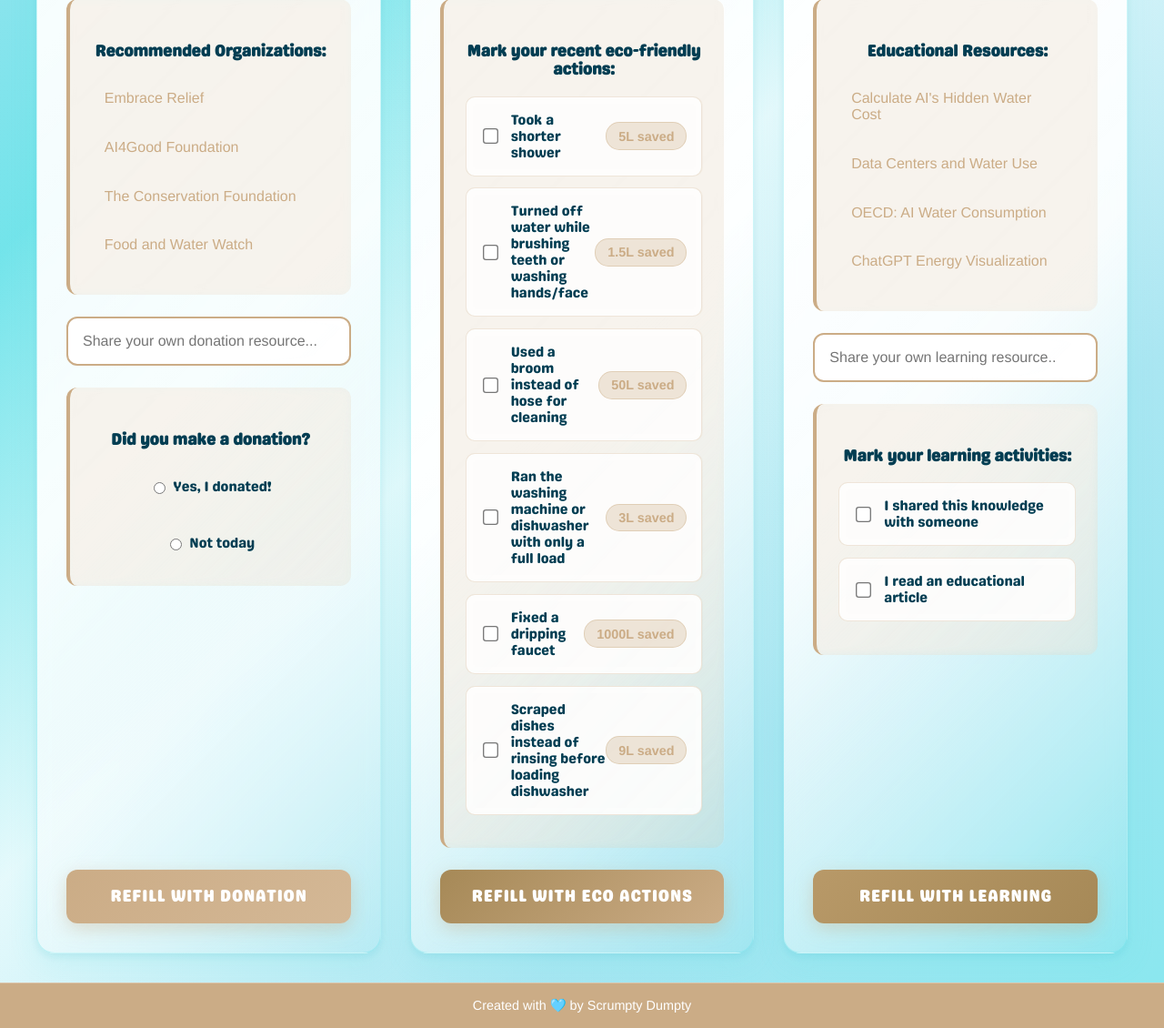
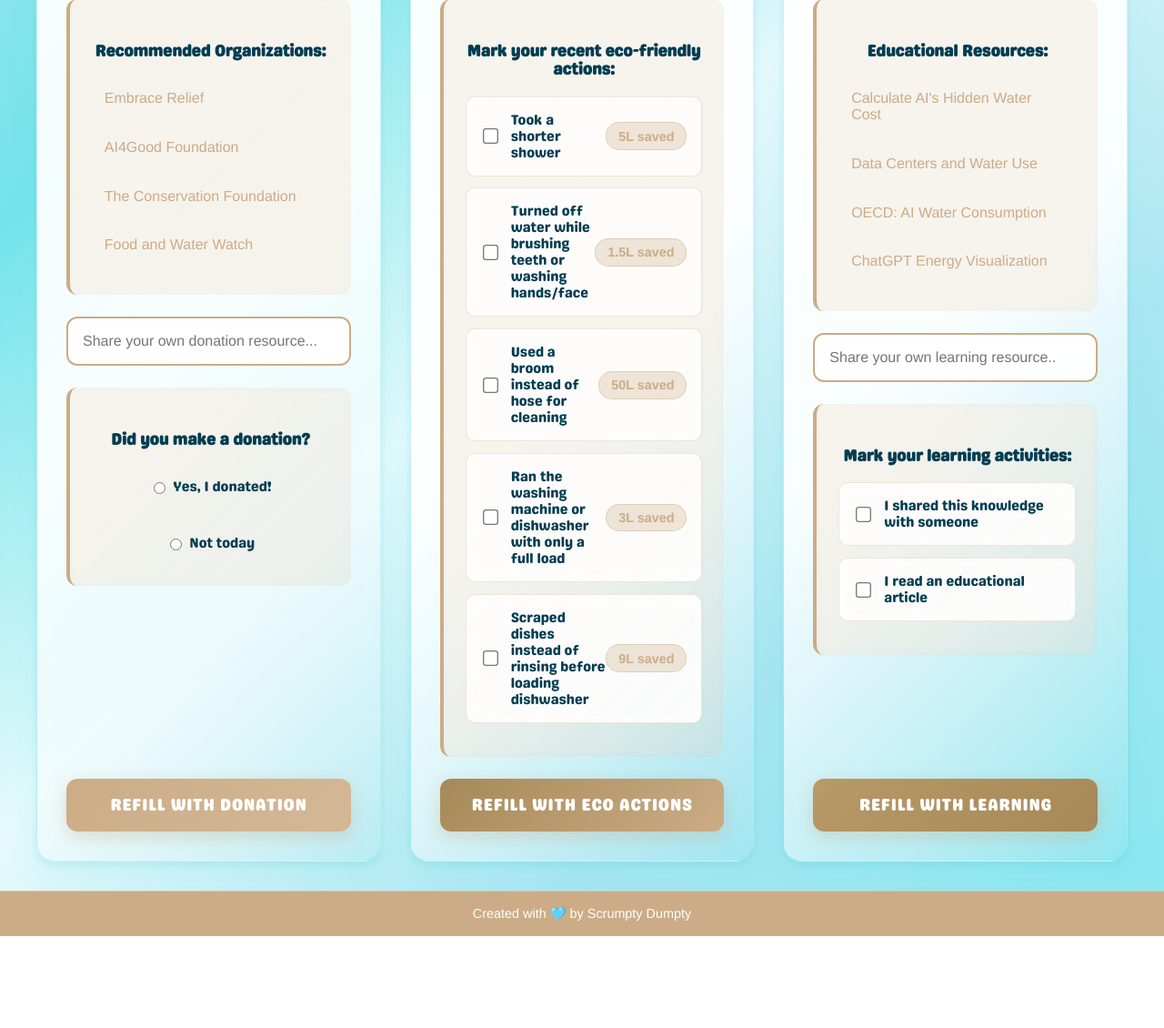
Before and after one commit to bcsanadi/drAIn, a Flask app: page /refill in a window 1280 px wide; the page is wider, and only the part inside the window is pictured. Shown: the part 489-1619 px from the top of that part at 91% size. After the commit the page ends 1518 px from the top of that part, so only its background shows below. Run offline with Flask 3, Linux system fonts and the light colour scheme; a user stored in the database is signed in.

Commit message:
removed dripping faucet

```diff
--- a/app.py
+++ b/app.py
@@ -125,7 +125,6 @@ def refill():
             'turn-off-water': 1.5,
             'broom-cleaning': 50,
             'full-loads': 3,
-            'fixed-leak': 1000,
             'scrape-dishes': 9
         }
 
@@ -301,7 +300,6 @@ def get_user_progress():
             'Turn Off Water': {'total_water': 0, 'total_percentage': 0, 'count': 0},
             'Broom Cleaning': {'total_water': 0, 'total_percentage': 0, 'count': 0},
             'Full Loads': {'total_water': 0, 'total_percentage': 0, 'count': 0},
-            'Fixed Leak': {'total_water': 0, 'total_percentage': 0, 'count': 0},
             'Scrape Dishes': {'total_water': 0, 'total_percentage': 0, 'count': 0}
         }
 
--- a/templates/refill.html
+++ b/templates/refill.html
@@ -114,13 +114,6 @@
                                     </label>
 
                                     <label class="eco-item">
-                                        <input type="checkbox" name="fixed-leak" value="1">
-                                        <span class="eco-checkmark"></span>
-                                        <span class="eco-text">Fixed a dripping faucet</span>
-                                        <span class="eco-impact">1000L saved</span>
-                                    </label>
-
-                                    <label class="eco-item">
                                         <input type="checkbox" name="scrape-dishes" value="1">
                                         <span class="eco-checkmark"></span>
                                         <span class="eco-text">Scraped dishes instead of rinsing before loading dishwasher</span>
```
Also changed, not shown: users.db, 2 other files.
